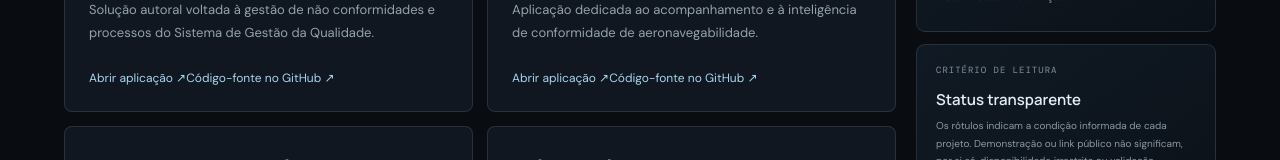
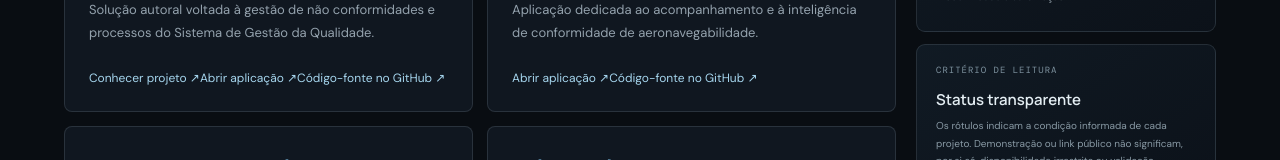
Before and after one commit to fabioteraoka/fabio-teraoka-site, a Next.js app: page /projetos in a window 1280 px wide. Shown: the part 485-645 px from the top of the page. Built offline with nearby package versions, Linux system fonts and the light colour scheme.

Commit message:
Add link to QualyQuest case study

```diff
--- a/app/projetos/page.tsx
+++ b/app/projetos/page.tsx
@@ -27,6 +27,7 @@ export default function Projects() {
                     <h2>{project.name}</h2>
                     <p>{project.description}</p>
                     <div className="project-links">
+                      {project.name === "QualyQuest" ? <a href="/projetos/qualyquest">Conhecer projeto ↗</a> : null}
                       <a href={project.demo} target="_blank" rel="noreferrer">Abrir aplicação ↗</a>
                       {project.source ? <a href={project.source} target="_blank" rel="noreferrer">{project.sourceLabel} ↗</a> : <span>{project.sourceLabel}</span>}
                     </div>
```
